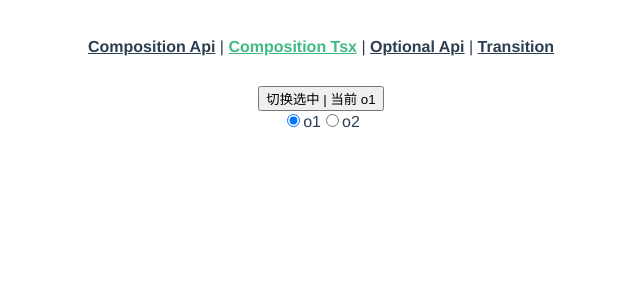
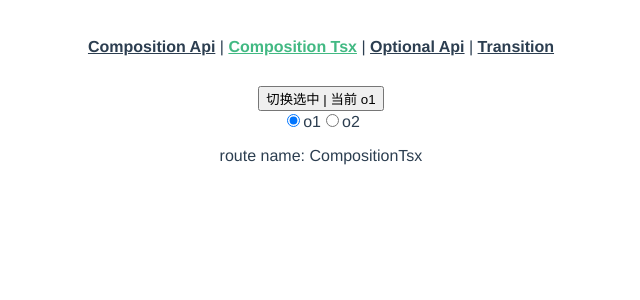
Before and after one commit to KnorienChang/vue-3-with-ts, a Vue app: page /compositionTsx in a window 1280 px wide. Shown: the top 300 px of the page, without its empty margins (319-959 px from the left). Built offline with nearby package versions, Linux system fonts and the light colour scheme; the HTML template or start-up script is replaced by a standard one.

Commit message:
example: custom hooks example

```diff
--- /dev/null
+++ b/src/hooks/useRouteInfo.ts
@@ -0,0 +1,9 @@
+import { RouteLocationNormalized } from "vue-router";
+import { router } from "../router";
+
+const useRouteInfo = (): RouteLocationNormalized => {
+  const { currentRoute } = router;
+  return currentRoute.value;
+};
+
+export default useRouteInfo;
--- a/src/views/CompositionTsx.tsx
+++ b/src/views/CompositionTsx.tsx
@@ -1,4 +1,6 @@
 import { ref } from "vue";
+import useRouteInfo from "@/hooks/useRouteInfo";
+
 export default {
   name: "Composition Tsx",
   setup(): unknown {
@@ -10,7 +12,9 @@ export default {
       const { id } = target;
       radioChecked.value = id;
     };
-    return () => (
+    return () => {
+      const routeInfo = useRouteInfo();
+      return (
         <div class="page-container">
           <button onClick={handleBtn}>
             切换选中 | 当前 {radioChecked.value}
@@ -38,7 +42,9 @@ export default {
               o2
             </label>
           </div>
+          <p>route name: {routeInfo.name}</p>
         </div>
       );
+    };
   },
 };
```
Lines whose indentation alone changed are shown as unchanged.
